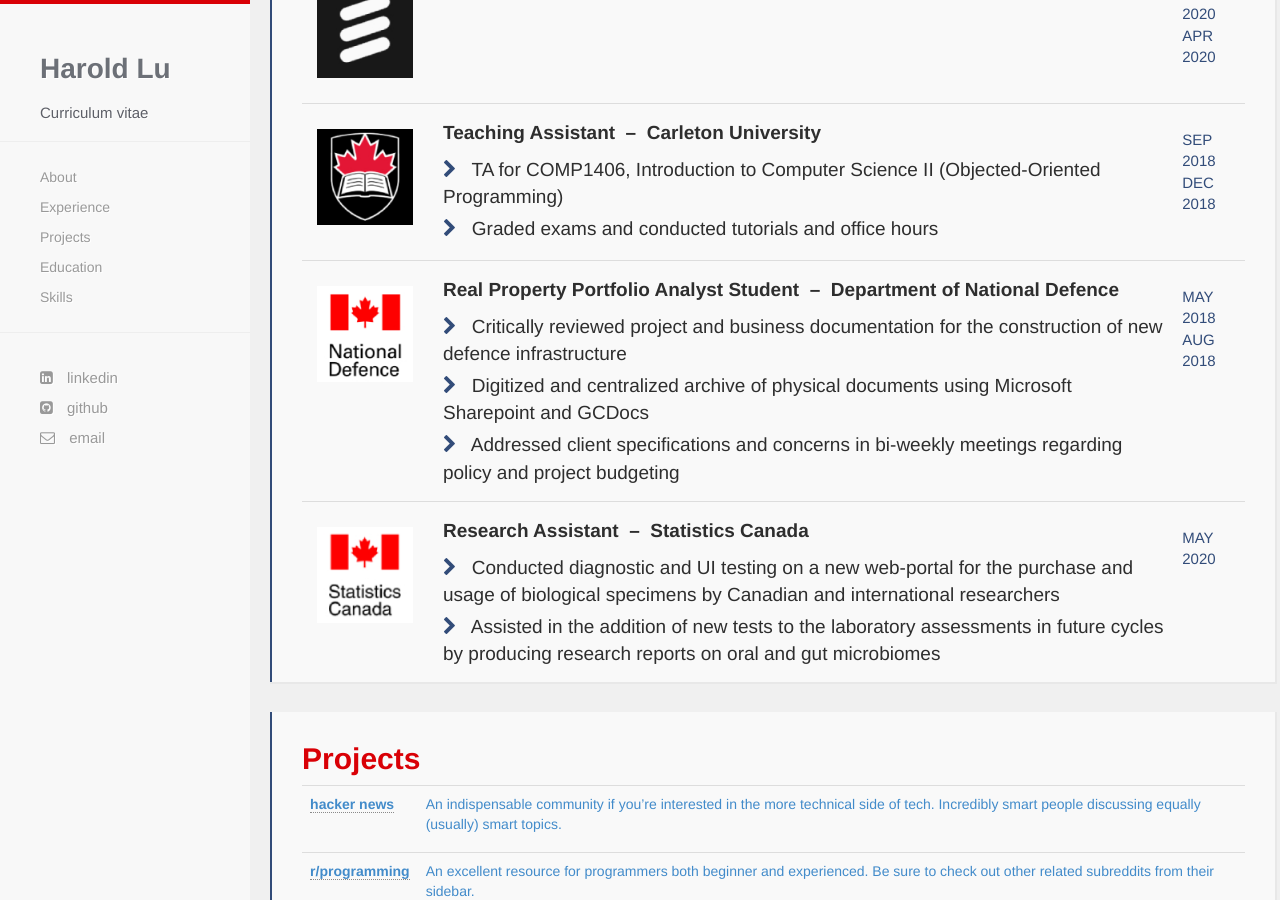
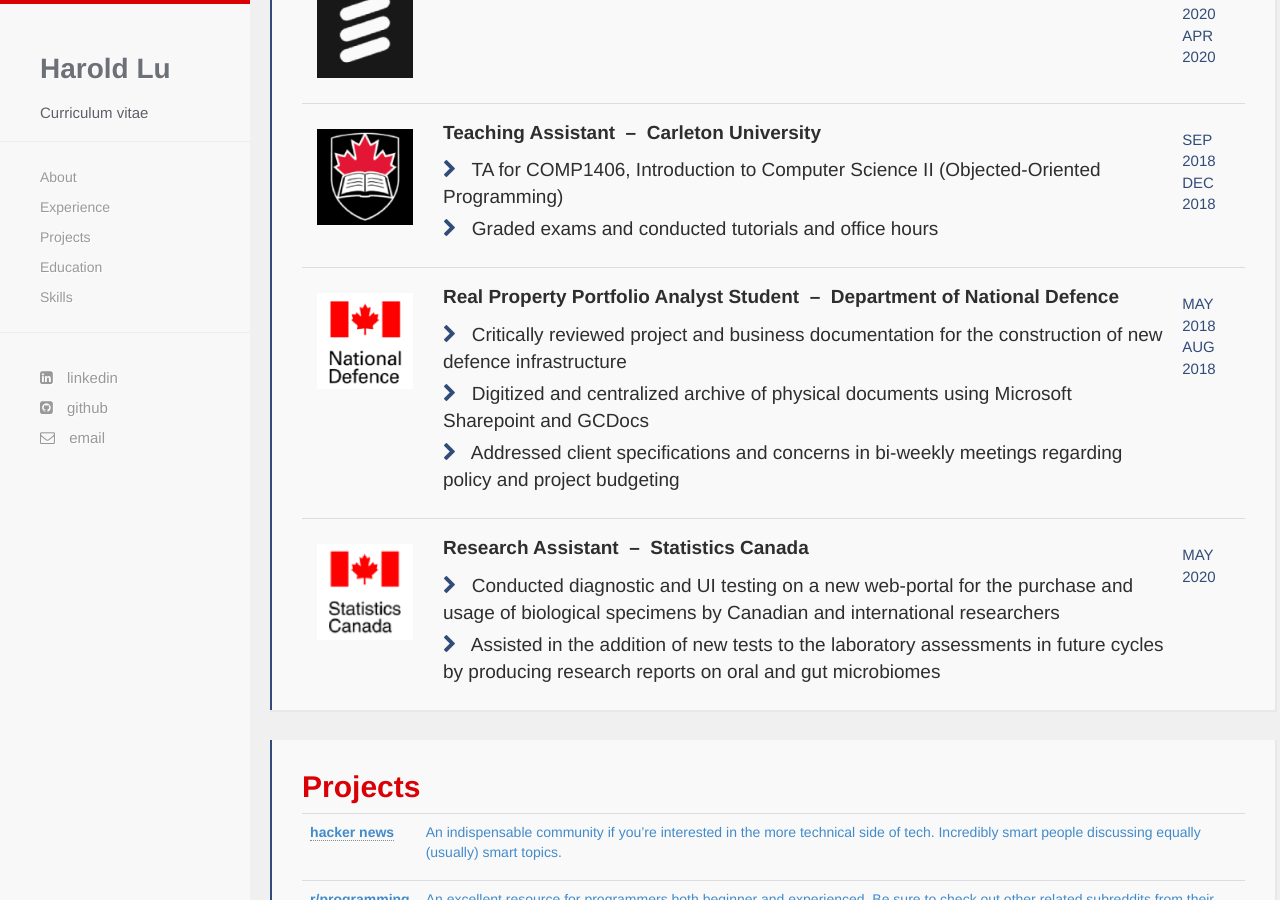
Before and after one commit to harold-lu/harold-lu.github.io, a Jekyll site: the page built from index.html, in a window 1280 px wide and 900 px high, scrolled down 1138 px. Built offline with Jekyll 4.4.1, drawn with Linux system fonts in a browser that asks for light colours; nearby versions of some CDN libraries; some web fonts are replaced.

Commit message:
table update

```diff
--- a/index.html
+++ b/index.html
@@ -34,7 +34,7 @@
             <td style="width:60%;padding:15px">
               <p style="color:#2e2e2e;font-size:19px;font-weight:600">Software Developer Student &nbsp;&ndash;&nbsp; Ericsson Inc.</p>
 			  <!-- <p style="color:#2e2e2e;font-size:18px;font-weight:400"> -->
-			  <ul  style="font-size:19px;font-weight:450;color:#2e2e2e;list-style-type: none;list-style-position:outside;margin:0;padding:0px 0px 0px 0px">
+			  <ul  style="font-size:19px;font-weight:450;color:#2e2e2e;list-style-type: none;padding:0px 0px 0px 0px">
 				<!--<li style="padding-bottom:5px"><i class="fa fa-chevron-right" style="padding-right:10px;color:#324C79"></i> linkedin</li>
 				<li style="padding-bottom:5px"><i class="fa fa-chevron-right" style="padding-right:10px;color:#324C79"></i> linkedin</li>
 				<li><i class="fa fa-chevron-right" style="padding-right:10px;color:#324C79"></i> linkedin</li> -->
@@ -50,7 +50,7 @@
             </td>
             <td style="width:80%;padding:15px">
               <p style="color:#2e2e2e;font-size:19px;font-weight:600">Teaching Assistant &nbsp;&ndash;&nbsp; Carleton University</p>
-              <ul  style="font-size:19px;font-weight:450;color:#2e2e2e;list-style-type: none;list-style-position:outside;margin:0;padding:0px 0px 0px 0px">
+              <ul  style="font-size:19px;font-weight:450;color:#2e2e2e;list-style-type: none;padding:0px 0px 0px 0px">
 				<li style="padding-bottom:5px"><i class="fa fa-chevron-right" style="padding-right:10px;color:#324C79"></i> TA for COMP1406, Introduction to Computer Science II (Objected-Oriented Programming)</li>
 				<li><i class="fa fa-chevron-right" style="padding-right:10px;color:#324C79"></i> Graded exams and conducted tutorials and office hours</li>
 			  </ul>
@@ -65,7 +65,7 @@
             </td>
             <td style="width:80%;padding:15px">
               <p style="color:#2e2e2e;font-size:19px;font-weight:600">Real Property Portfolio Analyst Student &nbsp;&ndash;&nbsp; Department of National Defence</p>
-			  <ul  style="font-size:19px;font-weight:450;color:#2e2e2e;list-style-type: none;list-style-position:outside;margin:0;padding:0px 0px 0px 0px">
+			  <ul  style="font-size:19px;font-weight:450;color:#2e2e2e;list-style-type: none;padding:0px 0px 0px 0px">
 				<li style="padding-bottom:5px"><i class="fa fa-chevron-right" style="padding-right:10px;color:#324C79"></i> Critically reviewed project and business documentation for the construction of new defence infrastructure</li>
 				<li style="padding-bottom:5px"><i class="fa fa-chevron-right" style="padding-right:10px;color:#324C79"></i> Digitized and centralized archive of physical documents using Microsoft Sharepoint and GCDocs</li>
 				<li><i class="fa fa-chevron-right" style="padding-right:10px;color:#324C79"></i> Addressed client specifications and concerns in bi-weekly meetings regarding policy and project budgeting</li>
@@ -81,7 +81,7 @@
             </td>
             <td style="width:80%;padding:15px">
               <p style="color:#2e2e2e;font-size:19px;font-weight:600">Research Assistant &nbsp;&ndash;&nbsp; Statistics Canada</p>
-			  <ul  style="font-size:19px;font-weight:450;color:#2e2e2e;list-style-type: none;list-style-position:outside;margin:0;padding:0px 0px 0px 0px">
+			  <ul  style="font-size:19px;font-weight:450;color:#2e2e2e;list-style-type: none;padding:0px 0px 0px 0px">
 				<li style="padding-bottom:5px"><i class="fa fa-chevron-right" style="padding-right:10px;color:#324C79"></i> Conducted diagnostic and UI testing on a new web-portal for the purchase and usage of biological specimens by Canadian and international researchers</li>
 				<li><i class="fa fa-chevron-right" style="padding-right:10px;color:#324C79"></i> Assisted in the addition of new tests to the laboratory assessments in future cycles by producing research reports on oral and gut microbiomes</li>
 			  </ul>
```
